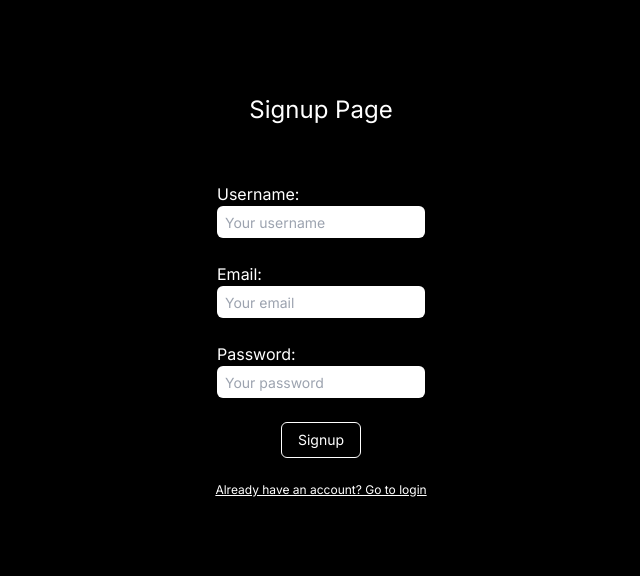
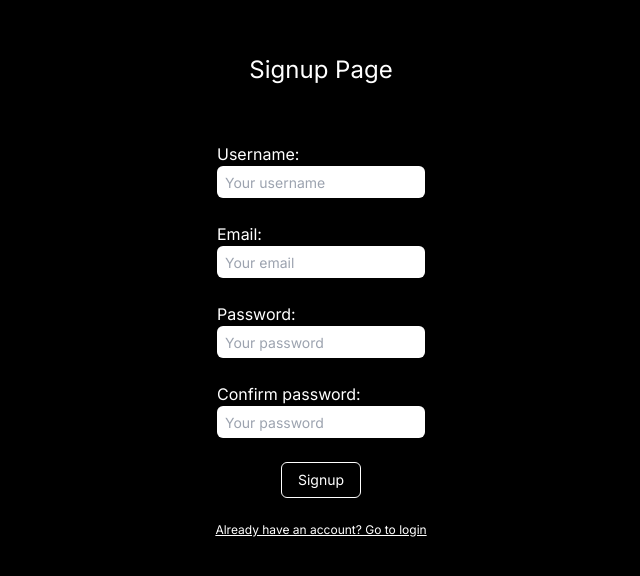
Before and after one commit to simonetimi/nextjs-app, a Next.js app: page /signup in a window 1280 px wide. Shown: the part 110-686 px from the top of the page, without its empty margins (319-959 px from the left). Built offline with nearby package versions, Linux system fonts and the light colour scheme.

Commit message:
feat: add password confirmation on signup

```diff
--- a/src/app/signup/page.tsx
+++ b/src/app/signup/page.tsx
@@ -15,11 +15,16 @@ export default function SignupPage() {
     password: '',
     username: '',
   });
+  const [confirmPassword, setConfirmPassword] = useState('');
   const [buttonDisabled, setButtonDisabled] = useState(false);
 
   const onSignUp = async (event: React.FormEvent<HTMLFormElement>) => {
     event.preventDefault();
     toast.dismiss();
+    if (user.password !== confirmPassword) {
+      setButtonDisabled(false);
+      return toast.error("Passwords don't match!");
+    }
     setButtonDisabled(true);
     const loadingToast = toast.loading('Signing up...');
     try {
@@ -74,6 +79,12 @@ export default function SignupPage() {
     });
   };
 
+  const handleOnChangeConfirmPassword = (
+    event: React.ChangeEvent<HTMLInputElement>,
+  ) => {
+    setConfirmPassword(event.target.value);
+  };
+
   return (
     <main className=" flex h-screen flex-col items-center justify-center">
       <Toaster />
@@ -121,6 +132,19 @@ export default function SignupPage() {
             required={true}
           />
         </label>
+        <label className="flex flex-col" htmlFor="confirmPassword">
+          Confirm password:
+          <InputField
+            id="confirmPassword"
+            type="password"
+            min={6}
+            max={256}
+            value={confirmPassword}
+            placeholder="Your password"
+            onChange={handleOnChangeConfirmPassword}
+            required={true}
+          />
+        </label>
         <button
           className="flex h-9 w-20 items-center justify-center rounded-md border border-white bg-black p-4 text-sm text-white hover:bg-white hover:text-black active:translate-y-1"
           type="submit"
```
